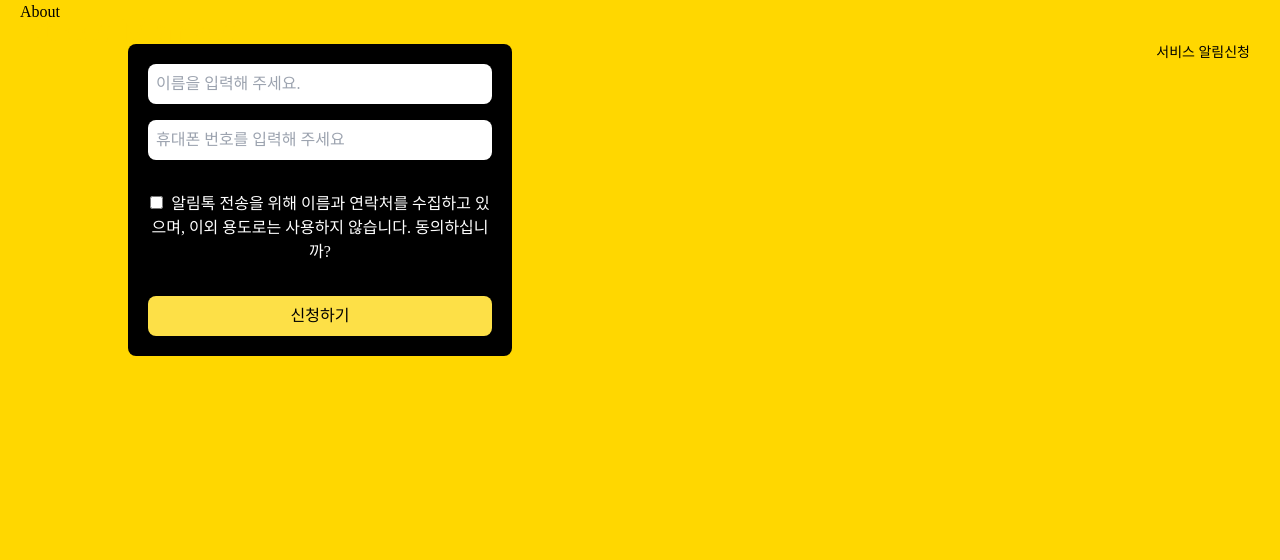
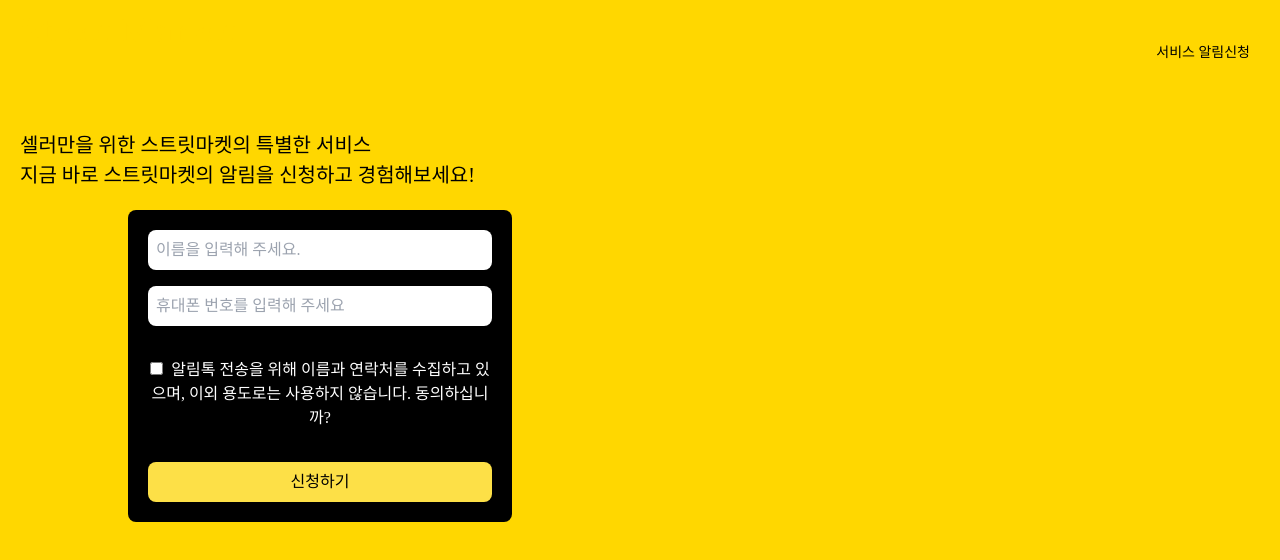
Before and after one commit to yj4-TeamProject-market/StreetMarket-LandingPage, a Next.js app: page / in a window 1280 px wide. Shown: the top 560 px of the page. Built offline with nearby package versions, Linux system fonts and the light colour scheme; a web font is replaced by a local one.

Commit message:
feat: hero페이지 누락된 파일 추가

```diff
--- a/src/app/(landing)/page.jsx
+++ b/src/app/(landing)/page.jsx
@@ -2,9 +2,8 @@
 
 import About from "@/components/About/About";
 import Footer from "@/components/Footer/Footer";
-import UserForm from "@/components/Form/userForm";
 import Header from "@/components/Header/Header";
-// import Hero from "@/components/Hero/Hero";
+import Hero from "@/components/Hero/Hero";
 import SlideContainer from "@/components/SlideContainer/SlideContainer";
 import { useState } from "react";
 
@@ -14,17 +13,14 @@
 
   return (
     <div>
-      <Header slideIndex={slideIndex} />
+      <Header slideIndex={slideIndex} setSlideIndex={setSlideIndex} />
       <main className="w-full h-dvh overflow-hidden bg-[#FFD700] px-[20px]">
         <SlideContainer slideIndex={slideIndex} setSlideIndex={setSlideIndex}>
-          {/* <Hero /> */}
+          <Hero />
           <About />
-          <div className="w-full h-dvh ">
-            <UserForm />
-          </div>
-          <div className="w-full h-dvh ">2</div>
-          <div className="w-full h-dvh ">3</div>
-          <div className="w-full h-dvh ">4</div>
+          <div className="w-full h-dvh bg-white ">2</div>
+          <div className="w-full h-dvh bg-white ">3</div>
+          <div className="w-full h-dvh bg-white">4</div>
           <Footer />
         </SlideContainer>
       </main>
```
